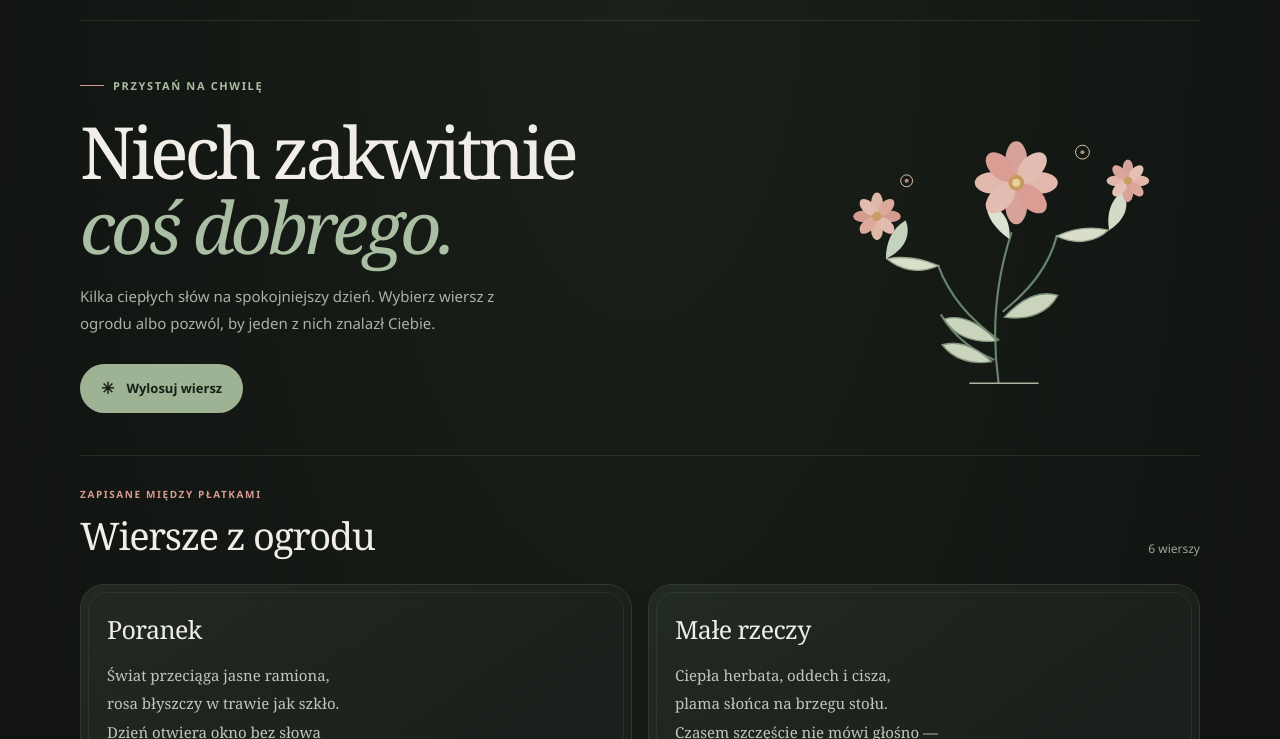
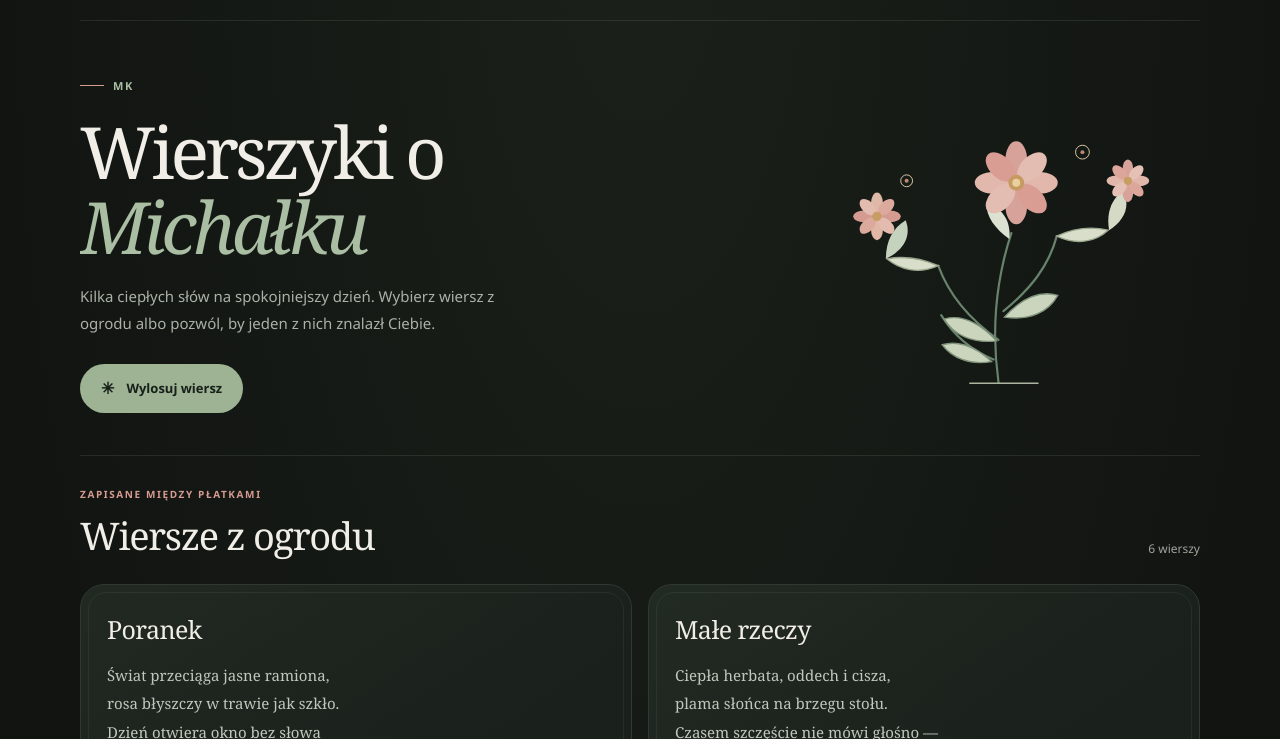
Before and after one commit to wierszykiomichalku/wierszykiomichalku.github.io, a plain HTML site: page index.html in a window 1280 px wide. Shown: the part 61-800 px from the top of the page. Drawn offline with Linux system fonts and the light colour scheme.

Commit message:
Update hero section title and eyebrow text

```diff
--- a/index.html
+++ b/index.html
@@ -346,8 +346,8 @@
     <main>
       <section class="hero" aria-labelledby="page-title">
         <div class="hero-copy">
-          <p class="eyebrow">Przystań na chwilę</p>
-          <h1 id="page-title">Niech zakwitnie<br><em>coś dobrego.</em></h1>
+          <p class="eyebrow">MK</p>
+          <h1 id="page-title">Wierszyki o<br><em>Michałku</em></h1>
           <p class="hero-description">
             Kilka ciepłych słów na spokojniejszy dzień. Wybierz wiersz z ogrodu
             albo pozwól, by jeden z nich znalazł Ciebie.
```
